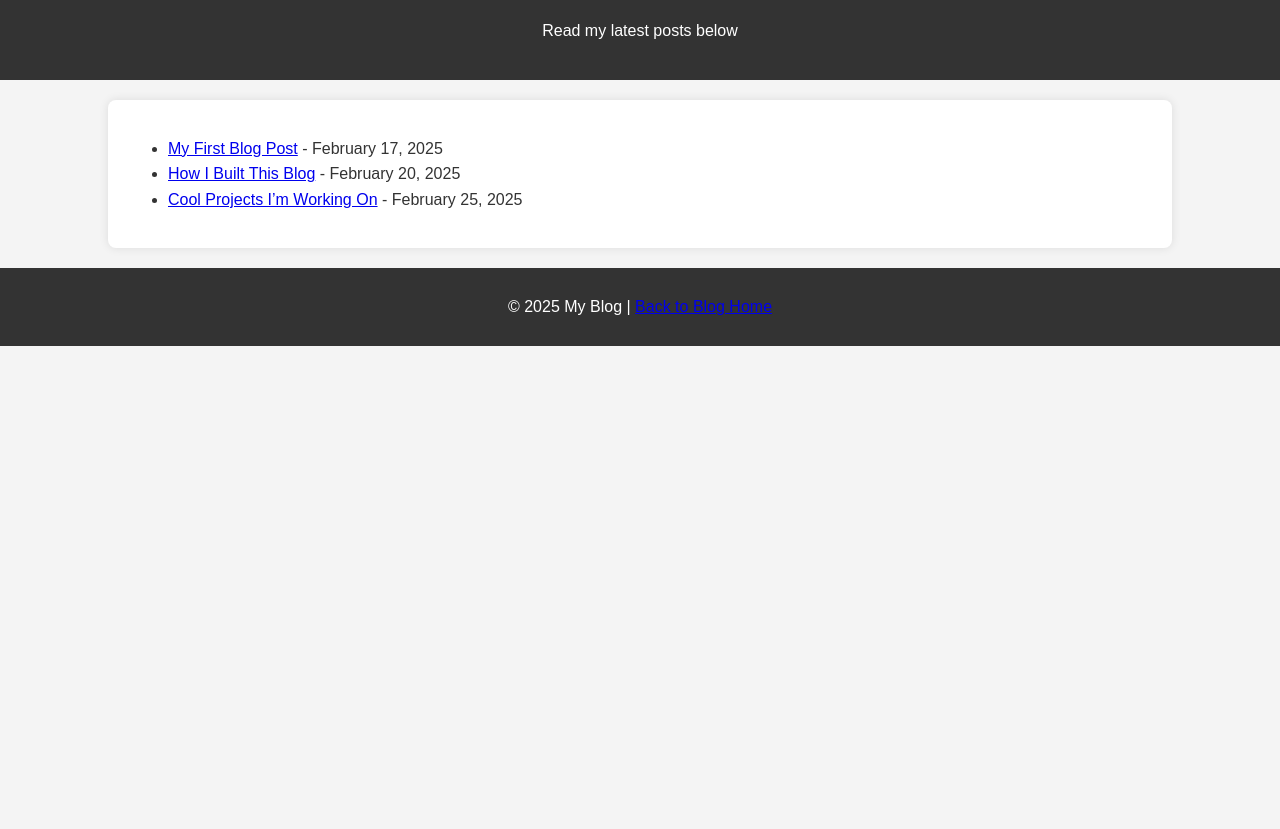
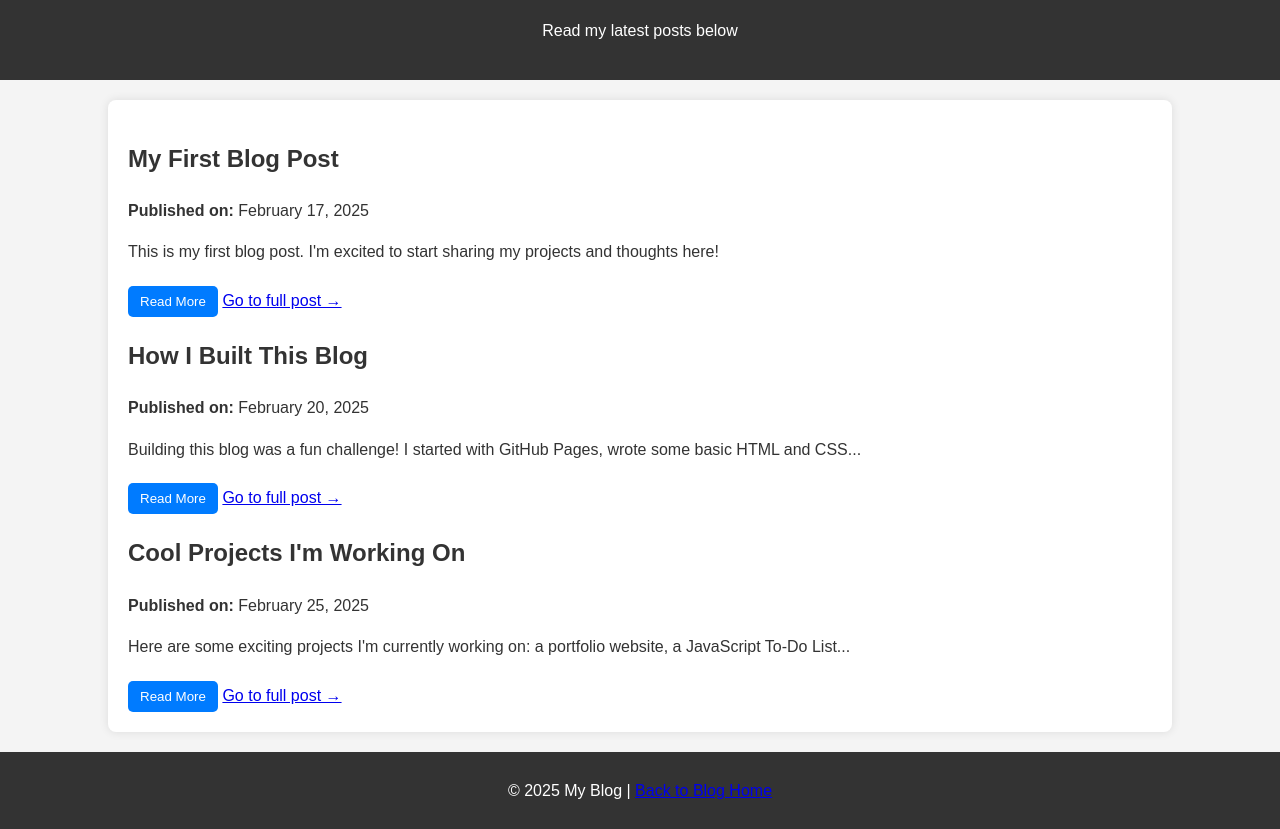
Before and after one commit to mmagnin-hub/mmagnin-hub.github.io, a plain HTML site: page blog/blog.html in a window 1280 px wide. Shown: the part 96-925 px from the top of the page. Before the commit the page ends 800 px from the top, so only its background shows below. Drawn offline with Linux system fonts and the light colour scheme.

Commit message:
Added Read More button functionality

```diff
--- a/blog/blog.html
+++ b/blog/blog.html
@@ -5,6 +5,7 @@
     <meta name="viewport" content="width=device-width, initial-scale=1.0">
     <title>Blog Posts</title>
     <link rel="stylesheet" href="style.css">
+    <script defer src="script.js"></script> <!-- Link to JavaScript file -->
 </head>
 <body>
 
@@ -14,11 +15,32 @@
 </header>
 
 <div class="container">
-    <ul>
-        <li><a href="posts/post1.html">My First Blog Post</a> - February 17, 2025</li>
-        <li><a href="posts/post2.html">How I Built This Blog</a> - February 20, 2025</li>
-        <li><a href="posts/post3.html">Cool Projects I’m Working On</a> - February 25, 2025</li>
-    </ul>
+    <article>
+        <h2>My First Blog Post</h2>
+        <p><strong>Published on:</strong> February 17, 2025</p>
+        <p class="preview">This is my first blog post. I'm excited to start sharing my projects and thoughts here!</p>
+        <p class="full-content hidden">Welcome to my first blog post! In this post, I will introduce myself and explain why I started this blog.</p>
+        <button class="read-more">Read More</button>
+        <a href="posts/post1.html">Go to full post →</a>
+    </article>
+
+    <article>
+        <h2>How I Built This Blog</h2>
+        <p><strong>Published on:</strong> February 20, 2025</p>
+        <p class="preview">Building this blog was a fun challenge! I started with GitHub Pages, wrote some basic HTML and CSS...</p>
+        <p class="full-content hidden">I gradually improved it by adding multiple posts and styling it with CSS. Next, I'll make it interactive with JavaScript!</p>
+        <button class="read-more">Read More</button>
+        <a href="posts/post2.html">Go to full post →</a>
+    </article>
+
+    <article>
+        <h2>Cool Projects I'm Working On</h2>
+        <p><strong>Published on:</strong> February 25, 2025</p>
+        <p class="preview">Here are some exciting projects I'm currently working on: a portfolio website, a JavaScript To-Do List...</p>
+        <p class="full-content hidden">I'm also working on a Python Data Analysis project. Stay tuned for more updates on these projects!</p>
+        <button class="read-more">Read More</button>
+        <a href="posts/post3.html">Go to full post →</a>
+    </article>
 </div>
 
 <footer>
--- /dev/null
+++ b/blog/script.js
@@ -0,0 +1,16 @@
+document.addEventListener("DOMContentLoaded", function () {
+    const readMoreButtons = document.querySelectorAll(".read-more");
+
+    readMoreButtons.forEach(button => {
+        button.addEventListener("click", function () {
+            const fullContent = this.previousElementSibling; // Select the full content
+            if (fullContent.classList.contains("hidden")) {
+                fullContent.classList.remove("hidden");
+                this.textContent = "Read Less";
+            } else {
+                fullContent.classList.add("hidden");
+                this.textContent = "Read More";
+            }
+        });
+    });
+});
--- a/blog/style.css
+++ b/blog/style.css
@@ -34,3 +34,23 @@ footer {
     background: #333;
     color: white;
 }
+
+/* Hide full content initially */
+.hidden {
+    display: none;
+}
+
+/* Style the Read More button */
+.read-more {
+    background-color: #007BFF;
+    color: white;
+    border: none;
+    padding: 8px 12px;
+    margin-top: 5px;
+    cursor: pointer;
+    border-radius: 5px;
+}
+
+.read-more:hover {
+    background-color: #0056b3;
+}
```
